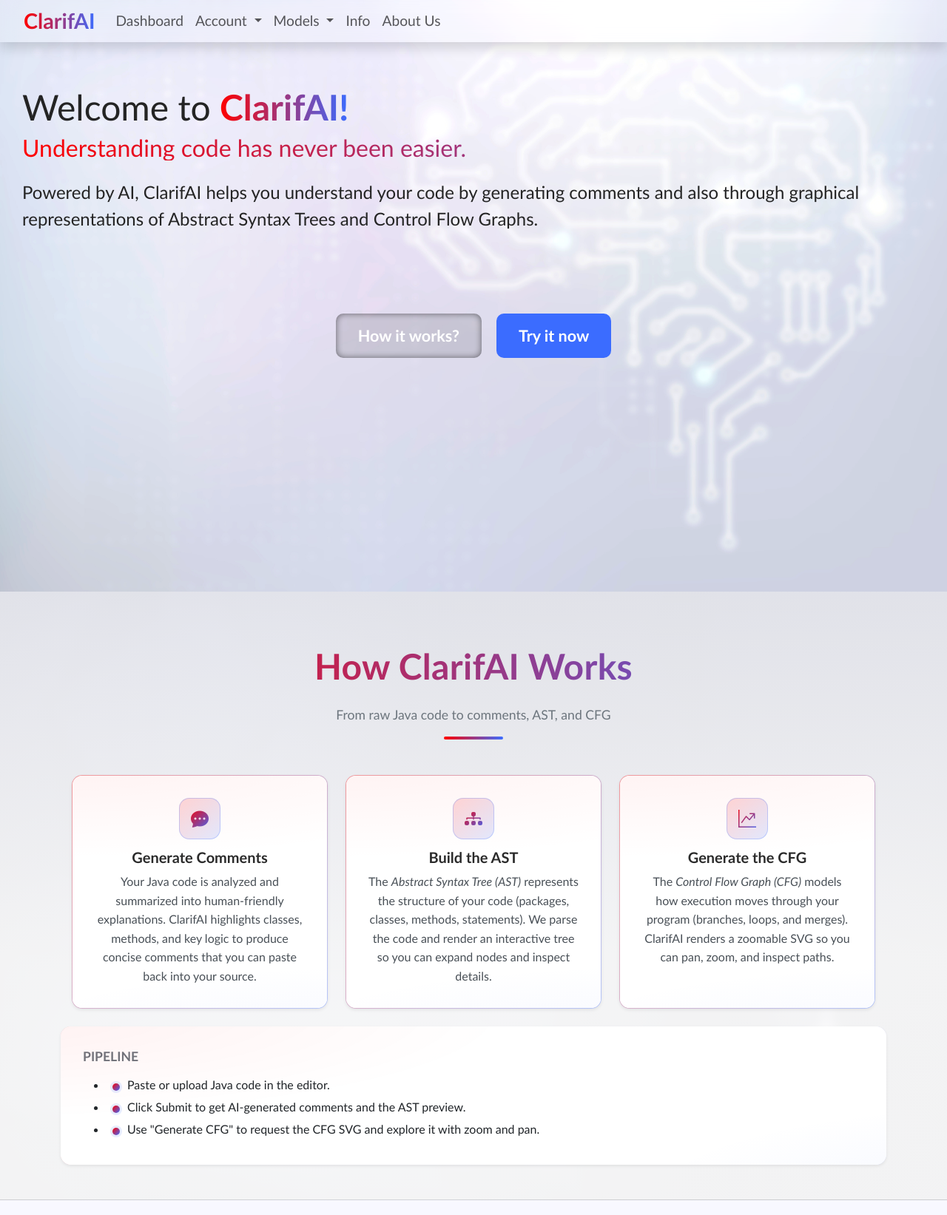
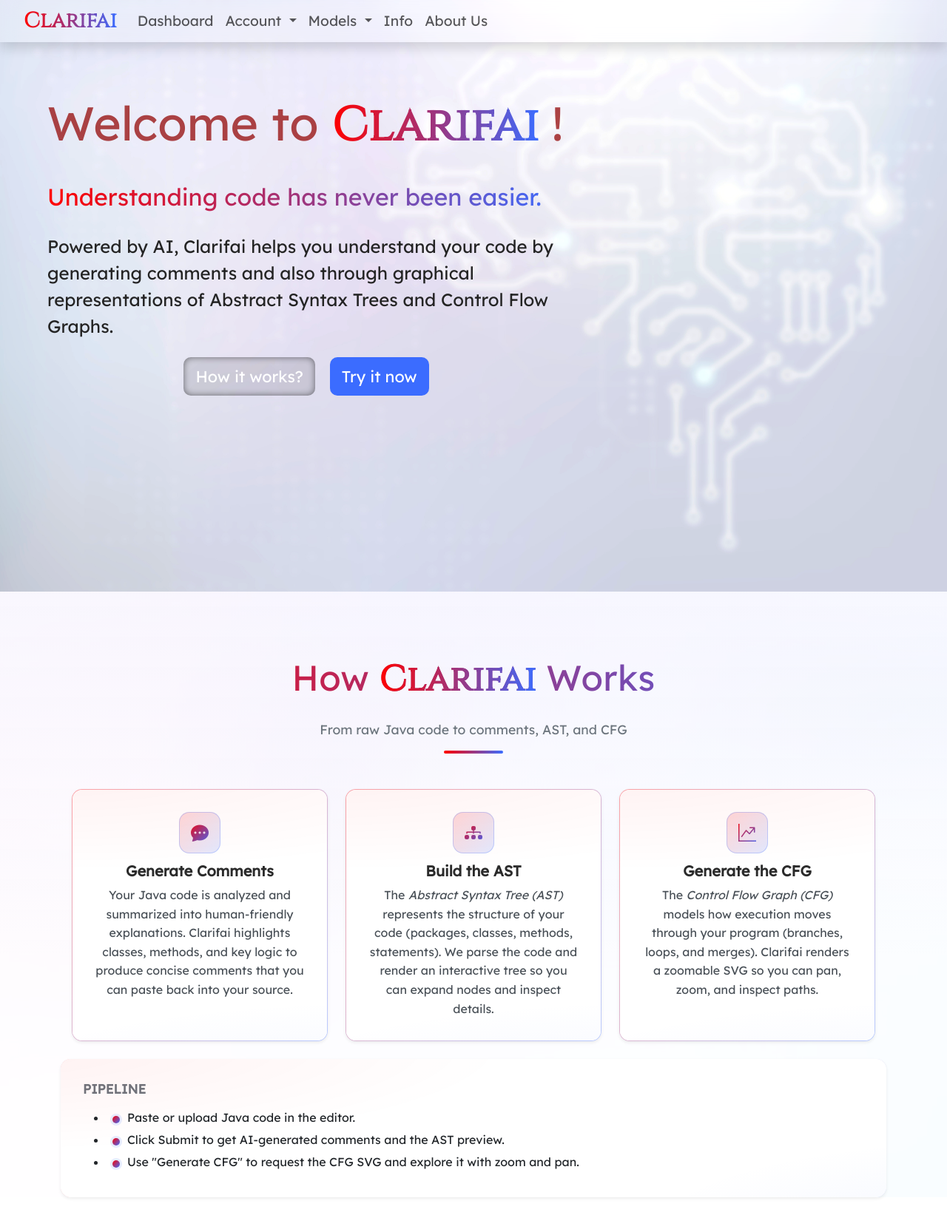
Before and after one commit to AliArsal1512/FYP, a Flask app: page / in a window 1280 px wide. Shown: the whole page at 74% size. Run offline with Flask 3, Linux system fonts and the light colour scheme; the visitor is signed in with stand-in values (Sample User, id 1); some libraries are stand-ins or nearby versions.

Commit message:
UI Enhancements

```diff
--- a/app/static/css/styles.css
+++ b/app/static/css/styles.css
@@ -6,14 +6,14 @@ html {
 body{
   background-color: rgb(255, 255, 255);
   color: rgb(36, 36, 36);
-  font-family: "Gill Sans", sans-serif;
+  font-family: 'Lexend', sans-serif;
 }
 
 /*components styling*/
 .clarifai-btn{
   background-color: #3b6cff;
   color: white !important;
-  padding: 10px 15px;
+  padding: 8px 13px;
   margin-top: 20px;
   border: none;
   border-radius: 10px;
@@ -21,7 +21,12 @@ body{
   position: relative;
   transition: background-color 0.3s ease;
   text-decoration: none; /* Remove underline */
-  font-weight: bold;
+  font-weight: normal !important;
+}
+
+.dashboard-section{
+  padding: 2rem;
+  padding-top: 80px;
 }
 
 .clarifai-btn:hover {
@@ -58,19 +63,29 @@ body{
   -webkit-text-fill-color: transparent;
   background-clip: text;
   font-weight: bold;
+  font-family: 'Cinzel', serif;
+
+}
+
+.text-gradient{
+  background: linear-gradient(to right, #ff0000, #3b6cff);
+  -webkit-background-clip: text;
+  -webkit-text-fill-color: transparent;
+  background-clip: text;
 }
 
 /* Hero Section Styling */
 .hero-section{
-  height: 100vh;
+  min-height: 100vh;
   background : url(../images/body-bg9.png);
   background-size: cover;    /* Make it fill the section */
   background-position: center; /* Center the image */
   display: flex;
   flex-direction: column;
   padding-top: 20px;
-  align-items: center;
+  align-items: start;
   text-align: center;
+  padding: 5%;
 }
 
 .hero-section h1 {
@@ -87,6 +102,7 @@ body{
   transform: translateY(30px);
   animation: fadeSlideUp 1s ease-out forwards;
   animation-delay: 0.3s; /* Wait a bit after load */
+  max-width: 700px;
 }
 
 @keyframes fadeSlideUp {
@@ -116,9 +132,10 @@ body{
 }
 
 .hero-buttons {
-  margin-top: 30px;
   display: flex;
+  margin-top: 20px;
   gap: 20px;
+  align-self: center;
   justify-content: center;
   flex-wrap: wrap; /* Allow wrapping on smaller screens */
 }
@@ -126,7 +143,7 @@ body{
 .how-btn {
   background-color: #0000001a;
   color: white;
-  padding: 14px 30px;
+  padding: 10px 16px;
   box-shadow: inset 0 0 10px rgba(0,0,0,0.5);
   border: none;
   border-radius: 10px;
@@ -134,7 +151,7 @@ body{
   cursor: pointer;
   transition: background-color 0.3s ease;
   text-decoration: none; /* Remove underline */
-  font-weight: bold;
+  font-weight: normal;
   opacity: 0;
   transform: translateY(30px);
   animation: fadeSlideUp 1s ease-out forwards;
@@ -159,27 +176,27 @@ body{
   border-right: 20px solid transparent;
   border-top: 24px solid #3c011d7e; /* Arrow color */
   opacity: 0;
-  transition: opacity 0.3s ease, margin-top 0.3s ease;
+  transition: opacity 0.3s ease, margin-top 0.5s ease;
 }
 
 /* On hover, show the arrow */
 .how-btn:hover::after {
   opacity: 1;
-  margin-top: 20px; /* Increase the space for the larger arrow */
+  margin-top: 15px; /* Increase the space for the larger arrow */
   border-top-color: #ff00008e; /* Change the arrow color to match the new background */
 }
 
 .try-btn {
   background-color: #3b6cff;
   color: white;
-  padding: 14px 30px;
+  padding: 10px 16px;
   border: none;
   border-radius: 10px;
   font-size: 1.35rem;
   cursor: pointer;
   transition: background-color 0.3s ease;
   text-decoration: none; /* Remove underline */
-  font-weight: bold;
+  font-weight: normal;
   opacity: 0;
   transform: translateY(30px);
   animation: fadeSlideUp 1s ease-out forwards;
@@ -193,7 +210,7 @@ body{
 
 .login-page, .signup-page {
   height: 100vh;
-  background : url(../images/body-bg9.jpg);
+  background : url(../images/body-bg9.png);
   background-size: cover;    /* Make it fill the section */
   background-position: center; /* Center the image */
   color: rgb(45, 45, 45);
@@ -202,6 +219,12 @@ body{
   justify-content: center;
   align-items: center;
   text-align: center;
+}
+
+.log-sign-card{
+  border: 1px solid transparent;
+  background: linear-gradient(180deg, rgba(248,249,255,1) 0%, rgba(255,255,255,1) 100%) padding-box,
+              linear-gradient(135deg, rgba(255,0,0,0.35), rgba(59,108,255,0.35)) border-box;
 }
 
 /*NavBar Styling*/
@@ -234,10 +257,10 @@ body{
 
 @media (max-width: 991.98px) {
   #mainNavbar {
-    padding: 15px 0;
+    padding: 8px 0;
   }
   .navbar-shrink {
-    padding: 10px 0 !important;
+    padding: 4px 0 !important;
   }
 }
 
@@ -247,6 +270,7 @@ body{
   -webkit-text-fill-color: transparent;
   background-clip: text;
   font-weight: bold;
+  font-family: 'Cinzel', serif;
   font-size: 1.8rem;
   margin-left: 20px;
   margin-right: 20px;
@@ -261,14 +285,22 @@ body{
 
 /* Model Section Styling */
 .model-section {
-  padding-top:70px /* Match your navbar height */
+  padding-top:70px; /* Match your navbar height */
+}
+
+.hero-divider{
+  margin-top: 4rem;
+  display: flex;
+  display: block;
+}
+
+.hero-divider h2{
+  font-size: 4rem;
+  color: rgba(154, 24, 24, 0.808);
 }
 
 .welcome-text{
-  margin-top: 6rem;
-  margin-bottom: 4rem;
   text-align: left;
-  padding-left: 30px;
 }
 
 .welcome-text h2{
@@ -291,8 +323,9 @@ body{
   -webkit-text-fill-color: transparent;
   background-clip: text;
   margin-top: 8px;
-  line-height: 35px;
 }
+
+
 
 /* Form Styling */
 .code-form {
@@ -457,6 +490,7 @@ body{
 /* Comment items */
 .ast-tree, .comment-class, .comment-method {
   white-space: pre-wrap;
+  color: black;
   word-break: break-word;
   overflow-wrap: anywhere;
 }
@@ -842,14 +876,15 @@ body{
 /* How It Works Section */
 #how-it-works {
   position: relative;
+  padding-top: 5.5rem;
+  min-height: 100vh;
   background: linear-gradient(180deg, rgba(248,249,255,0.9) 0%, rgba(255,255,255,0.95) 60%),
-              url('../images/body-bg10.png');
+              url('../images/body-bg2.jpg');
   background-size: cover;
   background-position: center;
 }
 
 #how-it-works h3 {
-  font-weight: 800;
   font-size: 3rem;
   letter-spacing: 0.3px;
   background: linear-gradient(to right, #ff0000, #3b6cff);
--- a/app/static/js/script.js
+++ b/app/static/js/script.js
@@ -213,7 +213,10 @@ let astData = null;
 let isGraphicalView = false;
 
 // Add inside initEditor function
-document.getElementById('switchViewBtn').addEventListener('click', toggleAstView);
+const switchViewBtn = document.getElementById('switchViewBtn');
+if (switchViewBtn) {
+    switchViewBtn.addEventListener('click', toggleAstView);
+}
 
 function toggleAstView() {
     isGraphicalView = !isGraphicalView;
--- a/app/templates/index.html
+++ b/app/templates/index.html
@@ -7,27 +7,33 @@
     <link href="https://cdn.jsdelivr.net/npm/bootstrap@5.3.5/dist/css/bootstrap.min.css" rel="stylesheet" integrity="sha384-SgOJa3DmI69IUzQ2PVdRZhwQ+dy64/BUtbMJw1MZ8t5HZApcHrRKUc4W0kG879m7" crossorigin="anonymous">
     <link rel="stylesheet" href="{{ url_for('static', filename='css/styles.css') }}">
     <link rel="stylesheet" href="https://cdn.jsdelivr.net/npm/bootstrap-icons@1.11.1/font/bootstrap-icons.css">
+    <link href="https://fonts.googleapis.com/css2?family=Lexend&display=swap" rel="stylesheet">
+    <link href="https://fonts.googleapis.com/css2?family=Cinzel&display=swap" rel="stylesheet">
   </head>
   <script src="https://d3js.org/d3.v7.min.js"></script>
   <body>
     <!-- Hero Section -->
-    <section class="hero-section" id="hero-section">
-      <div class="welcome-text">
-        <h2>Welcome to <span class="text-clarifai">ClarifAI!</span></h2>
-        <p class="punch-line">Understanding code has never been easier.</p>
-        <p>Powered by AI, ClarifAI helps you understand your code by generating comments and also through graphical representations of Abstract Syntax Trees and Control Flow Graphs.</p>
+    <section class="hero-section p-8" id="hero-section">
+      <div class="hero-divider">
+        <h2>Welcome to <span class="text-clarifai">Clarifai</span> !</h2>
       </div>
-      <div class="hero-buttons">
-        <a href="#how-it-works" class="how-btn">How it works?</a>
-        <a href="#main-section" class="try-btn">Try it now</a>
+      <div class="hero-content">
+        <div class="welcome-text mt-4">
+          <p class="punch-line">Understanding code has never been easier.</p>
+          <p>Powered by AI, Clarifai helps you understand your code by generating comments and also through graphical representations of Abstract Syntax Trees and Control Flow Graphs.</p>
+        </div>
+        <div class="hero-buttons mt-4">
+          <a href="#how-it-works" class="how-btn">How it works?</a>
+          <a href="{{ url_for('main.model_page') }}" class="try-btn">Try it now</a>
+        </div>
       </div>
     </section>
     <!-- How It Works Section -->
-    <section id="how-it-works" class="py-5 bg-light">
+    <section id="how-it-works" class="mb-4 bg-light">
       <div class="container">
         <div class="row mb-4">
           <div class="col-12 text-center">
-            <h3 class="mb-4 pt-4">How ClarifAI Works</h3>
+            <h3 class="mb-4">How <span class="text-clarifai">Clarifai</span> Works</h3>
             <p class="text-muted">From raw Java code to comments, AST, and CFG</p>
             <div class="how-divider"></div>
           </div>
@@ -38,7 +44,7 @@
                <div class="card-body text-center">
                  <div class="how-icon"><i class="bi bi-chat-dots-fill" aria-hidden="true"></i></div>
                  <h5 class="card-title">Generate Comments</h5>
-                 <p class="card-text">Your Java code is analyzed and summarized into human-friendly explanations. ClarifAI highlights classes, methods, and key logic to produce concise comments that you can paste back into your source.</p>
+                 <p class="card-text">Your Java code is analyzed and summarized into human-friendly explanations. Clarifai highlights classes, methods, and key logic to produce concise comments that you can paste back into your source.</p>
                </div>
              </div>
            </div>
@@ -56,7 +62,7 @@
                <div class="card-body text-center">
                  <div class="how-icon"><i class="bi bi-graph-up-arrow" aria-hidden="true"></i></div>
                  <h5 class="card-title">Generate the CFG</h5>
-                 <p class="card-text">The <em>Control Flow Graph (CFG)</em> models how execution moves through your program (branches, loops, and merges). ClarifAI renders a zoomable SVG so you can pan, zoom, and inspect paths.</p>
+                 <p class="card-text">The <em>Control Flow Graph (CFG)</em> models how execution moves through your program (branches, loops, and merges). Clarifai renders a zoomable SVG so you can pan, zoom, and inspect paths.</p>
                </div>
              </div>
            </div>
@@ -81,7 +87,7 @@
       <!-- NavBar -->
       <nav class="navbar navbar-expand-lg bg-body-tertiary shadow custom-navbar fixed-top" data-bs-theme="light" id="mainNavbar">
         <div class="container-fluid">
-          <a class="navbar-brand" href="#hero-section">ClarifAI</a>
+          <a class="navbar-brand" href="#hero-section">Clarifai</a>
           <button class="navbar-toggler" type="button" data-bs-toggle="collapse" data-bs-target="#navbarSupportedContent" aria-controls="navbarSupportedContent" aria-expanded="false" aria-label="Toggle navigation">
             <span class="navbar-toggler-icon"></span>
           </button>
--- a/app/templates/login.html
+++ b/app/templates/login.html
@@ -6,14 +6,16 @@
     <title>Bootstrap demo</title>
     <link href="https://cdn.jsdelivr.net/npm/bootstrap@5.3.5/dist/css/bootstrap.min.css" rel="stylesheet" integrity="sha384-SgOJa3DmI69IUzQ2PVdRZhwQ+dy64/BUtbMJw1MZ8t5HZApcHrRKUc4W0kG879m7" crossorigin="anonymous">
     <link rel="stylesheet" href="{{ url_for('static', filename='css/styles.css') }}">
+    <link href="https://fonts.googleapis.com/css2?family=Lexend&display=swap" rel="stylesheet">
+    <link href="https://fonts.googleapis.com/css2?family=Cinzel&display=swap" rel="stylesheet">
   </head>
   <body>
     <div class="login-page" id="login-page">
       <div class="container-fluid" style="max-width: 1400px; width: 100%;">
         <div class="container mt-5" style="max-width: 500px;  margin : 30px auto;">
           <div class="card shadow">
-            <div class="card-body">
-              <h2 class="text-center mb-4 login-label">Login to <span class="text-clarifai">ClarifAI</span></h2>
+            <div class="card-body log-sign-card">
+              <h2 class="text-center mb-4 login-label">Login to <span class="text-clarifai">Clarifai</span></h2>
               {% if error %}
                 <div class="alert alert-danger">{{ error }}</div>
               {% endif %}
--- a/app/templates/model.html
+++ b/app/templates/model.html
@@ -7,6 +7,8 @@
     <link href="https://cdn.jsdelivr.net/npm/bootstrap@5.3.5/dist/css/bootstrap.min.css" rel="stylesheet" integrity="sha384-SgOJa3DmI69IUzQ2PVdRZhwQ+dy64/BUtbMJw1MZ8t5HZApcHrRKUc4W0kG879m7" crossorigin="anonymous">
     <link rel="stylesheet" href="{{ url_for('static', filename='css/styles.css') }}">
     <link rel="stylesheet" href="https://cdn.jsdelivr.net/npm/bootstrap-icons@1.11.1/font/bootstrap-icons.css">
+    <link href="https://fonts.googleapis.com/css2?family=Lexend&display=swap" rel="stylesheet">
+    <link href="https://fonts.googleapis.com/css2?family=Cinzel&display=swap" rel="stylesheet">
   </head>
   <script src="https://d3js.org/d3.v7.min.js"></script>
 <body>
@@ -14,7 +16,7 @@
       <!-- NavBar -->
       <nav class="navbar navbar-expand-lg bg-body-tertiary shadow custom-navbar fixed-top" data-bs-theme="light" id="mainNavbar">
         <div class="container-fluid">
-          <a class="navbar-brand" href="#hero-section">ClarifAI</a>
+          <a class="navbar-brand" href="#hero-section">Clarifai</a>
           <button class="navbar-toggler" type="button" data-bs-toggle="collapse" data-bs-target="#navbarSupportedContent" aria-controls="navbarSupportedContent" aria-expanded="false" aria-label="Toggle navigation">
             <span class="navbar-toggler-icon"></span>
           </button>
--- a/app/templates/signup.html
+++ b/app/templates/signup.html
@@ -6,12 +6,14 @@
     <title>Bootstrap demo</title>
     <link href="https://cdn.jsdelivr.net/npm/bootstrap@5.3.5/dist/css/bootstrap.min.css" rel="stylesheet" integrity="sha384-SgOJa3DmI69IUzQ2PVdRZhwQ+dy64/BUtbMJw1MZ8t5HZApcHrRKUc4W0kG879m7" crossorigin="anonymous">
     <link rel="stylesheet" href="{{ url_for('static', filename='css/styles.css') }}">
+    <link href="https://fonts.googleapis.com/css2?family=Lexend&display=swap" rel="stylesheet">
+    <link href="https://fonts.googleapis.com/css2?family=Cinzel&display=swap" rel="stylesheet">
   </head>
   <body>
     <div class="signup-page" id="signup-page">
       <div class="container mt-5" style="max-width: 500px;">
         <div class="card shadow">
-          <div class="card-body">
+          <div class="card-body log-sign-card">
             <h2 class="text-center mb-4">Create <span class="text-clarifai">Clarifai</span> Account</h2>
             {% if error %}
               <div class="alert alert-danger">{{ error }}</div>
```
Also changed, not shown: app/templates/dashboard.html (+5 -3 lines), app/templates/settings.html (+6 -4 lines).
